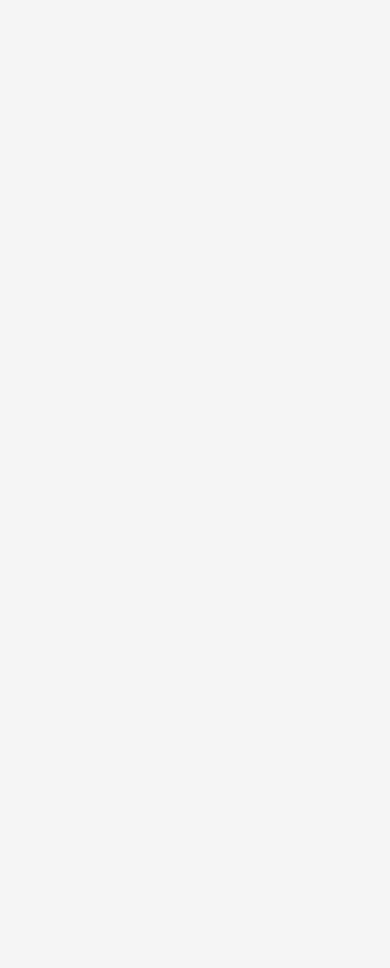
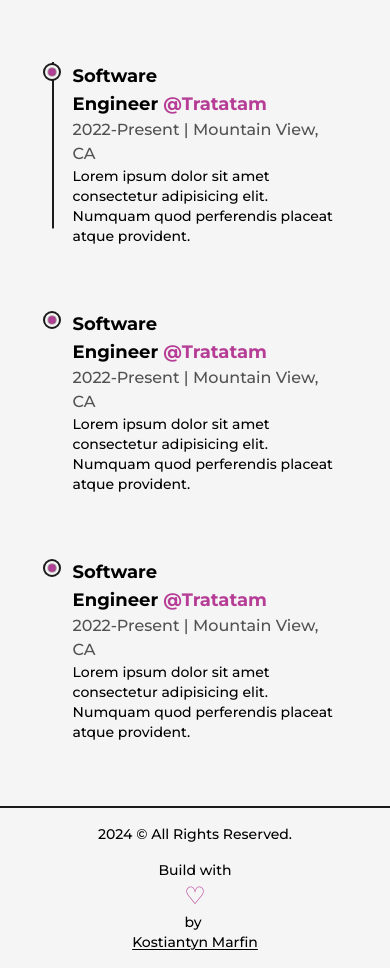
Before and after one commit to kotik322322/myPortfolio, a Next.js app: page /about in a window 390 px wide. Shown: the part 2394-3362 px from the top of the page. Before the commit the page ends 2288 px from the top, so only its background shows below. Built offline with nearby package versions, Linux system fonts and the light colour scheme.

Commit message:
fixed mobile version Footer page

```diff
--- a/app/about/page.tsx
+++ b/app/about/page.tsx
@@ -106,7 +106,7 @@ const AboutPage = () => {
           </div>
 
           <Skills />
-          {/* <Experience /> */}
+          <Experience />
         </Layout>
       </main>
     </div>
--- a/app/components/Experience.tsx
+++ b/app/components/Experience.tsx
@@ -17,25 +17,28 @@ const Details = ({ position, company, companyLink, time, address, work }: Detail
   return (
     <li
       ref={ref}
-      className="my-8 first:mt-0 last:mb-0 w-[60%] mx-auto flex flex-col items-center justify-between">
+      className="my-8 first:mt-0 last:mb-0 w-[80%] xl:w-[60%] mx-auto flex flex-col items-center justify-between">
       <LiIcon reference={ref} />
       <motion.div
         initial={{ y: 50 }}
         whileInView={{ y: 0 }}
         transition={{ duration: 0.5, type: 'spring' }}
         className="">
-        <h3 className="capitalize font-bold text-2xl">
+        <h3 className="capitalize font-bold text-lg lg:text-2xl">
           {position}&nbsp;
-          <a href={companyLink} target="_blank" className="text-primary dark:text-primaryDark capitalize">
+          <a
+            href={companyLink}
+            target="_blank"
+            className="text-primary dark:text-primaryDark capitalize">
             @{company}
           </a>
         </h3>
 
-        <span className="capitalize font-medium text-dark/75 dark:text-light/75">
+        <span className="capitalize font-medium text-dark/75 dark:text-light/75 text-base lg:text-">
           {time} | {address}
         </span>
 
-        <p className="font-medium w-full">{work}</p>
+        <p className="font-medium w-full text-sm lg:text-base">{work}</p>
       </motion.div>
     </li>
   );
@@ -48,17 +51,19 @@ const Experience = () => {
     offset: ['start end', 'center start'],
   });
   return (
-    <div className="my-64">
-      <h2 className="font-bold text-8xl mb-32 w-full text-center">Experience</h2>
+    <div className="my-16 xl:my-64">
+      <h2 className="font-bold text-4xl xl:text-8xl mb-16 xl:mb-32 w-full text-center">
+        Experience
+      </h2>
 
-      <div className="w-[-75%] mx-auto relative">
+      <div className="w-[100%] lg:w-[75%] mx-auto relative">
         <motion.div
           style={{ scaleY: scrollYProgress }}
           ref={ref}
-          className="absolute left-9 top-0 w-[4px] h-full bg-dark origin-top dark:bg-light"
+          className="absolute top-0 w-[2px] left-[20px]  lg:left-9 lg:w-[4px] h-full bg-dark origin-top dark:bg-light"
         />
 
-        <ul className="w-full flex flex-col items-start justify-between ml-4">
+        <ul className="w-full flex flex-col items-start justify-between ml-2 lg:ml-4">
           <Details
             position="Software Engineer"
             company="Tratatam"
--- a/app/components/Footer.tsx
+++ b/app/components/Footer.tsx
@@ -4,10 +4,10 @@ import Link from 'next/link';
 
 const Footer = () => {
   return (
-    <footer className="w-full border-t-2 border-solid border-dark font-medium text-lg dark:text-light dark:border-light sm:text-base">
-      <Layout className="py-8 flex items-center justify-between lg:flex-col lg:py-6">
+    <footer className="w-full border-t-2 border-solid border-dark font-medium text-sm dark:text-light dark:border-light ">
+      <Layout className="py-4 md:py-8 flex flex-col gap-y-4 sm:flex-row items-center justify-center sm:gap-x-10 ">
         <span>{new Date().getFullYear()} &copy; All Rights Reserved.</span>
-        <div className="flex items-center">
+        <div className="flex flex-col sm:flex-row items-center">
           {' '}
           Build with{' '}
           <span className="text-primary dark:text-primaryDark text-2xl px-1">
@@ -17,9 +17,6 @@ const Footer = () => {
             Kostiantyn Marfin
           </Link>
         </div>
-        <Link href="/" className="underline underline-offset-2" target="_blank">
-          Say Hello
-        </Link>
       </Layout>
     </footer>
   );
--- a/app/components/LiIcon.tsx
+++ b/app/components/LiIcon.tsx
@@ -11,7 +11,7 @@ const LiIcon = ({reference}: any) => {
     })
   return (
     <figure className='absolute left-0 stroke-dark dark:stroke-light'>
-        <svg className='-rotate-90' width="75" height="75" viewBox='0 0 100 100'>
+        <svg className='-rotate-90 w-[40px] h-[40px] lg:w-[75px] lg:h-[75px]' width="75" height="75" viewBox='0 0 100 100'>
             <circle cx="75" cy="50" r="20" className='stroke-primary dark:stroke-primaryDark stroke-1 fill-none'/>
             <motion.circle cx="75" cy="50" r="20" className=' stroke-[5px] fill-light dark:fill-dark' style={{pathLength:scrollYProgress}}/>
             <circle cx="75" cy="50" r="10" className=' animate-pulse stroke-1 fill-primary dark:fill-primaryDark'/>
--- a/app/layout.tsx
+++ b/app/layout.tsx
@@ -21,7 +21,7 @@ export default function RootLayout({ children }: { children: React.ReactNode })
         </Script>
         <NavBar />
         {children}
-        {/* <Footer /> */}
+        <Footer />
       </body>
     </html>
   );
```
